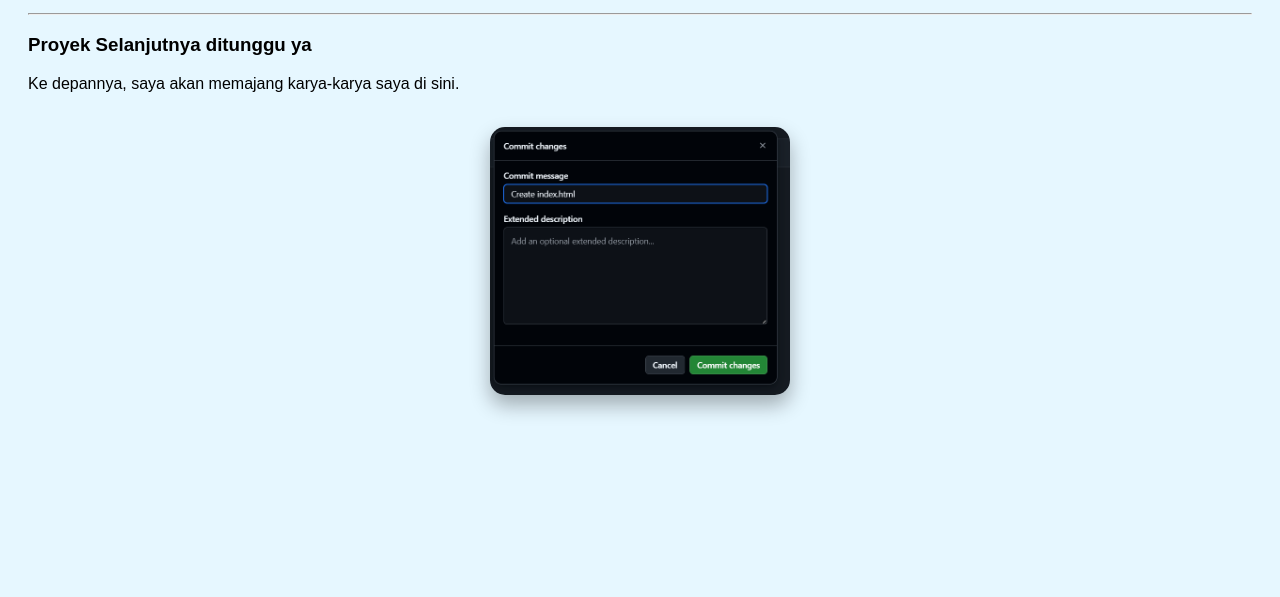
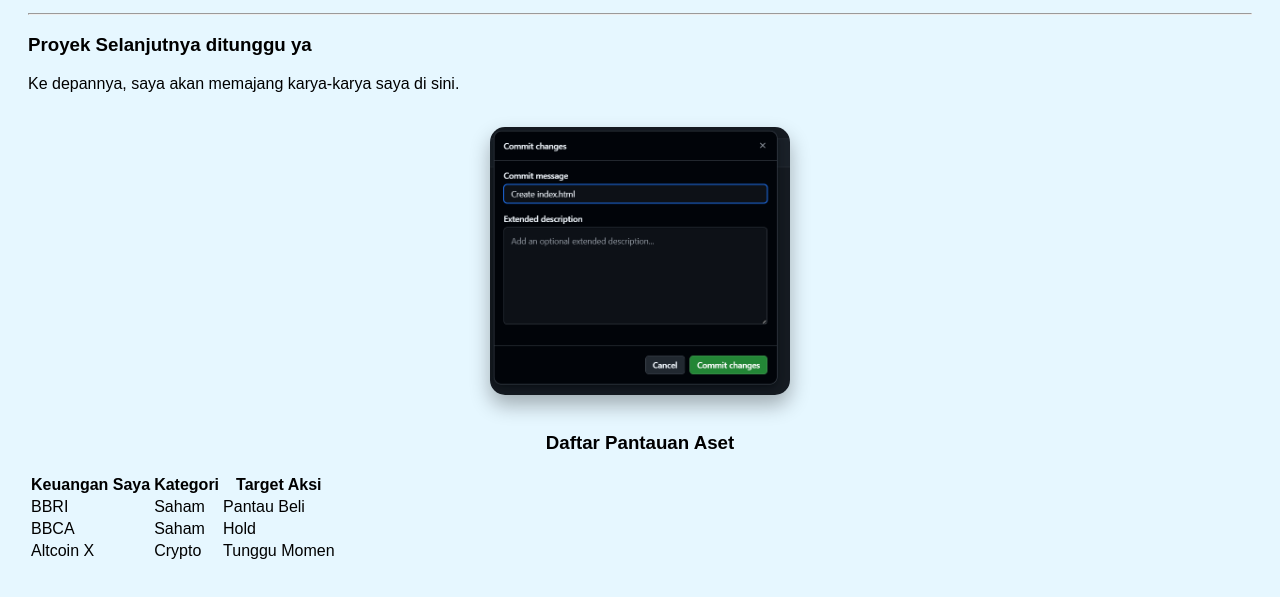
Before and after one commit to alengimang348-source/belajar-hosting, a plain HTML site: page index.html in a window 1280 px wide. Shown: the part 107-704 px from the top of the page. Drawn offline with Linux system fonts and the light colour scheme.

Commit message:
Update index.html

```diff
--- a/index.html
+++ b/index.html
@@ -24,3 +24,27 @@
 <p>Ke depannya, saya akan memajang karya-karya saya di sini.</p>
 <br>
 <img src="fotoku.png" width="300">
+<br>
+<h3 style="text-align: center;">Daftar Pantauan Aset</h3>
+<table>
+  <tr>
+    <th>Keuangan Saya</th>
+    <th>Kategori</th>
+    <th>Target Aksi</th>
+  </tr>
+  <tr>
+    <td>BBRI</td>
+    <td>Saham</td>
+    <td>Pantau Beli</td>
+  </tr>
+  <tr>
+    <td>BBCA</td>
+    <td>Saham</td>
+    <td>Hold</td>
+  </tr>
+  <tr>
+    <td>Altcoin X</td>
+    <td>Crypto</td>
+    <td>Tunggu Momen</td>
+  </tr>
+</table>
```
